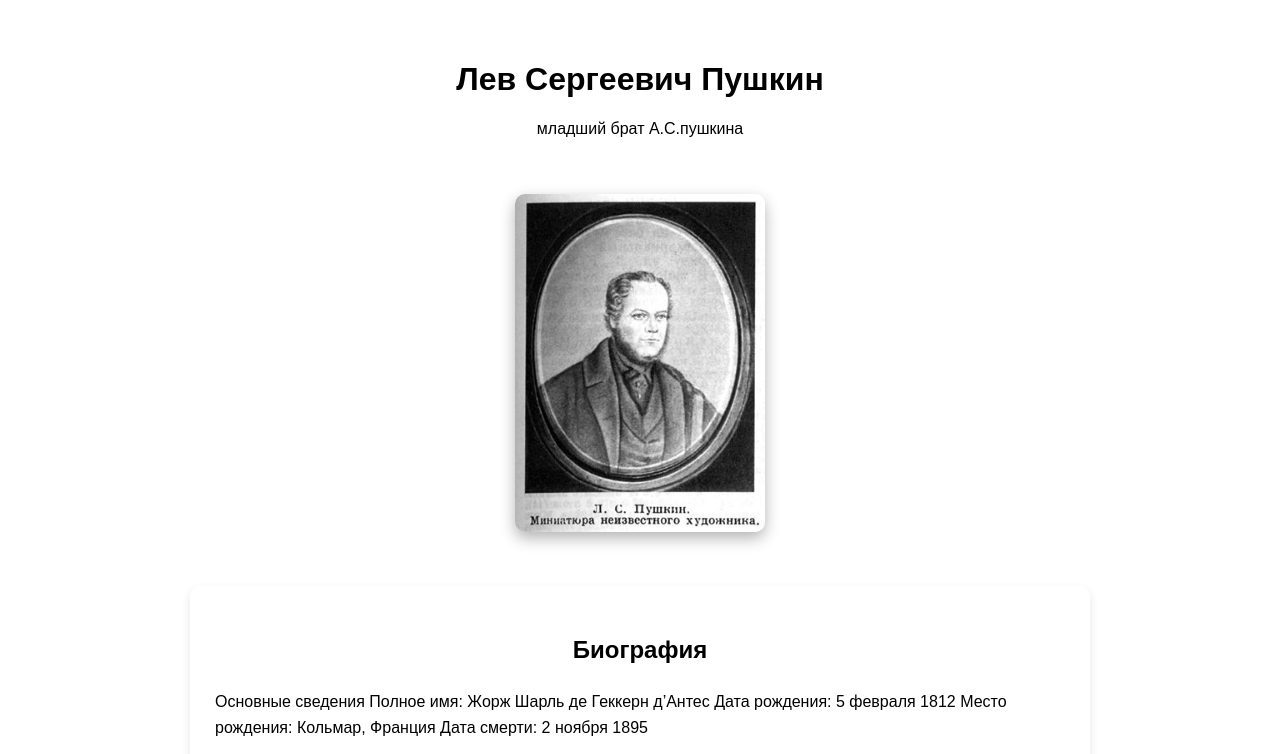
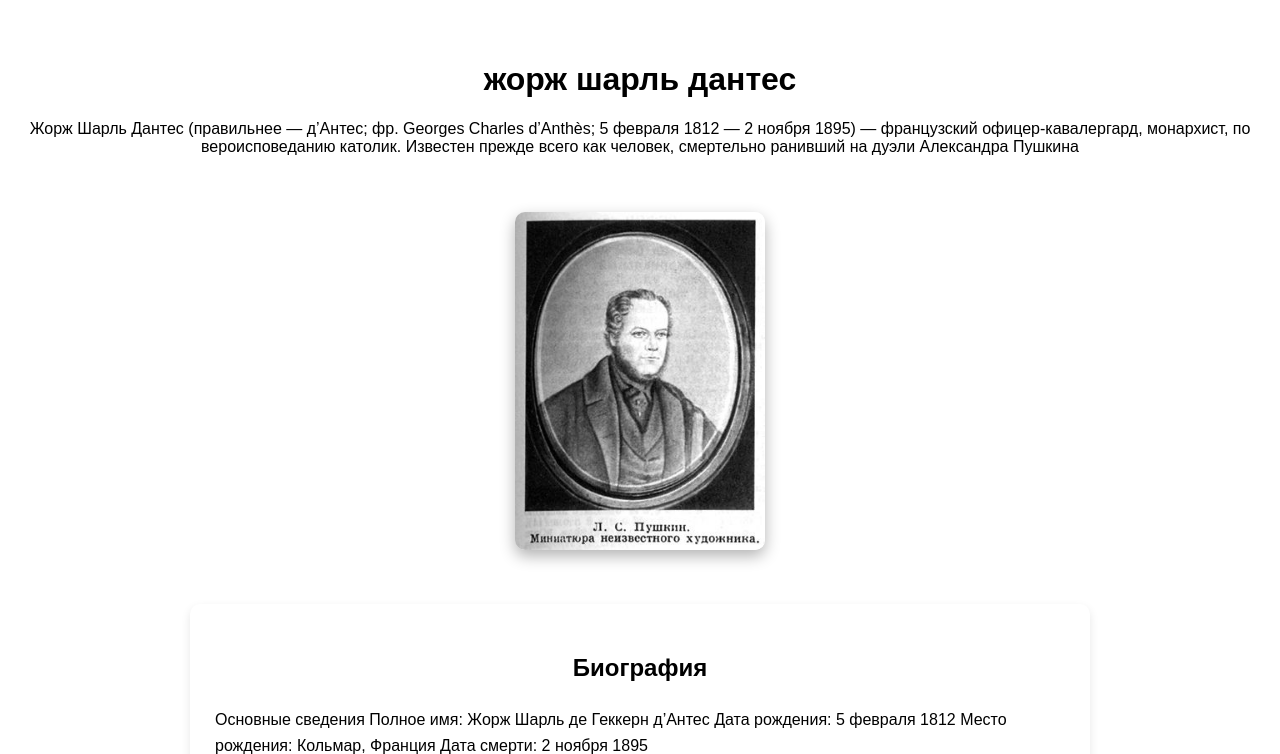
Before and after one commit to kdilnozabonu-create/This-is-my-first-website-about-the-biography-of-Alexander-Pushkin., a plain HTML site: page dantes.html in a window 1280 px wide. Shown: the top 754 px of the page. Drawn offline with Linux system fonts and the light colour scheme.

Commit message:
Update biography of Georges Charles d'Anthès

```diff
--- a/dantes.html
+++ b/dantes.html
@@ -8,9 +8,9 @@
 <body>
 
 <header>
-    <h1>Лев Сергеевич Пушкин</h1>
-    <p>младший брат А.С.пушкина
-
+    <h1>жорж шарль дантес</h1>
+    <p>
+Жорж Шарль Дантес (правильнее — д’Антес; фр. Georges Charles d’Anthès; 5 февраля 1812 — 2 ноября 1895) — французский офицер-кавалергард, монархист, по вероисповеданию католик. Известен прежде всего как человек, смертельно ранивший на дуэли Александра Пушкина
     </p>
 </header>
 <section class="photo">
```
